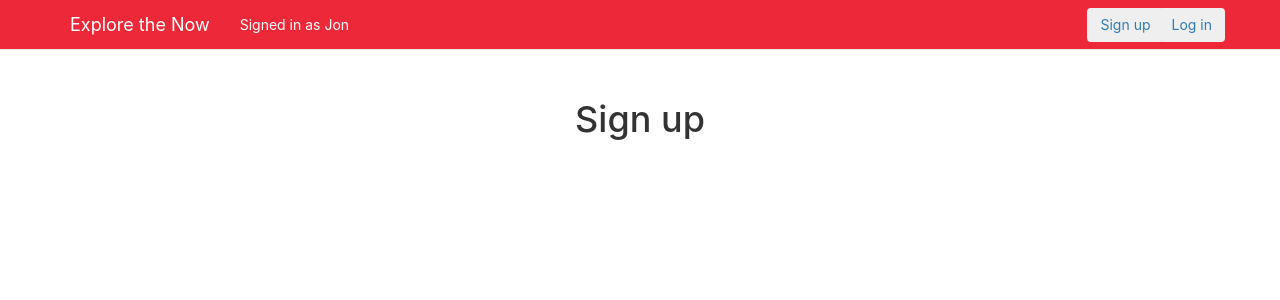
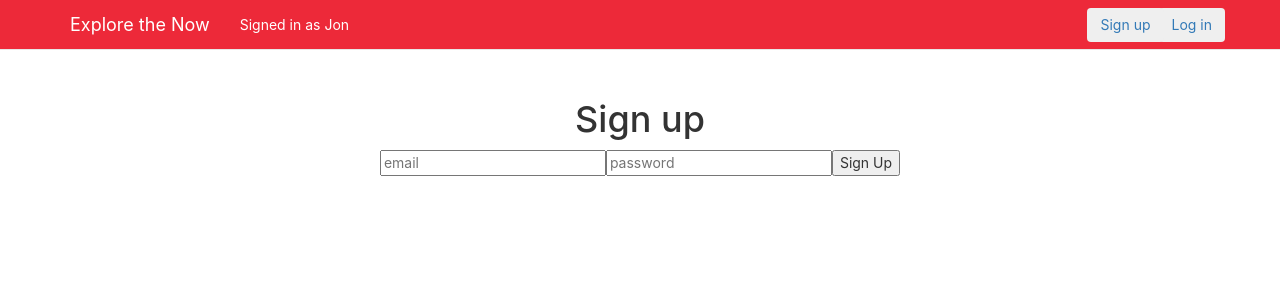
Before and after one commit to csamelian27/explore-the-now-frontend, a React (Create React App) app: page /login in a window 1280 px wide. Shown: the top 300 px of the page. Built offline with nearby package versions, Linux system fonts and the light colour scheme.

Commit message:
sets up sign up submit handler

```diff
--- a/src/App.js
+++ b/src/App.js
@@ -18,6 +18,27 @@ class App extends Component {
     user: {}
   }
 
+// Sign up submit handler posts userInfo (which is the current sign up form state) to
+// our backend API. It also saves a jwt token to the local storage and pushes the
+// user to "/create-task"
+  signupSubmitHandler = (userInfo) => {
+    fetch( "#", {
+      method: "POST",
+      headers: {
+        "content-type": "application/json",
+        "accepts": "application/json"
+      },
+      body: JSON.stringify(userInfo)
+    })
+      .then(resp => resp.json())
+      .then(userData => {
+        this.setState({ user: userData.user}, () => {
+          localStorage.setItem("token", userData.jwt);
+          this.props.history.push("/create-task");
+        });
+      });
+  }
+
   render() {
     return (
       <div className="App">
@@ -26,7 +47,7 @@ class App extends Component {
           <Route path="/create-task" render={() => <CreateTask user={this.state.user}/>} />
           <Route path="/current-task" render={() => <CurrentTask user={this.state.user}/>} />
           <Route path="/signup" render={() => <Login user={this.state.user}/>} />
-          <Route path="/login" render={() => <Signup user={this.state.user}/>} />
+          <Route path="/login" render={() => <Signup signupSubmitHandler={this.signupSubmitHandler} user={this.state.user}/>} />
           <Route exact path="/" component={Home}/>
         </Switch>
 
--- a/src/Components/Signup.js
+++ b/src/Components/Signup.js
@@ -1,10 +1,39 @@
 import React from 'react';
 
 class Signup extends React.Component {
+
+state = {
+  email: "",
+  password: ""
+}
+
+changeHandler = e => {
+  this.setState({
+    [e.target.placeholder]: e.target.value
+  })
+}
+
+signupSubmitHandler = e => {
+  e.preventDefault();
+  this.props.userSubmitHandler(this.state);
+  this.setState({
+    username: "",
+    password: ""
+  })
+}
+
+
 render() {
   return (
     <div className="signup">
       <h1>Sign up</h1>
+      <form onSubmit={this.signupSubmitHandler}>
+        <input type="text" placeholder="email"
+        value={this.state.username} onChange={this.changeHandler} />
+        <input type="password" placeholder="password"
+        value={this.state.password} onChange={this.changeHandler} />
+        <button>Sign Up</button>
+      </form>
     </div>
   )
 }
--- a/src/index.js
+++ b/src/index.js
@@ -5,6 +5,7 @@ import './index.css';
 import App from './App';
 import * as serviceWorker from './serviceWorker';
 
+
 ReactDOM.render(<BrowserRouter> <App /> </BrowserRouter>, document.getElementById('root'));
 
 // If you want your app to work offline and load faster, you can change
```
Also changed, not shown: src/Adapter.js (added, +13 -0 lines).
